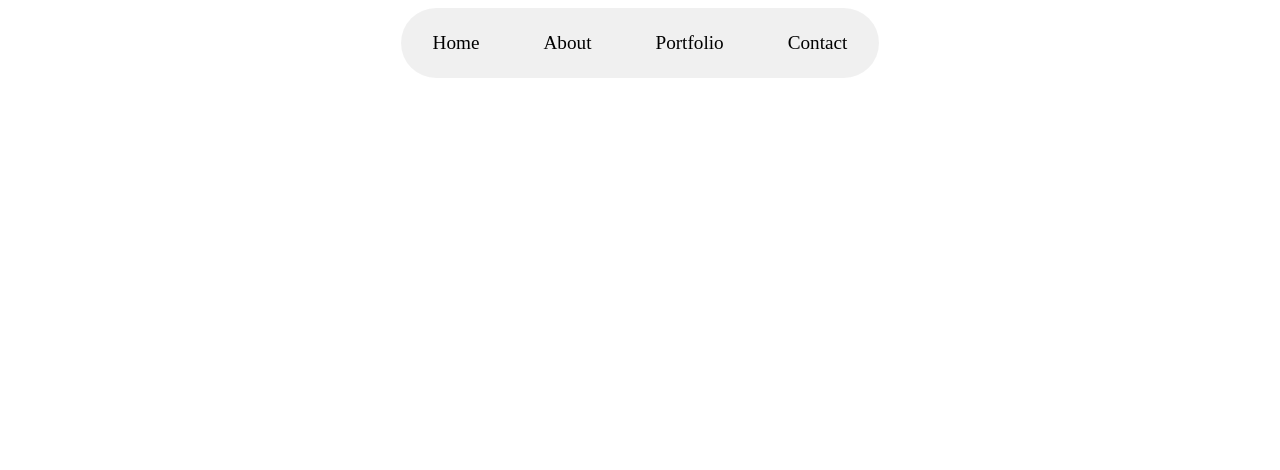
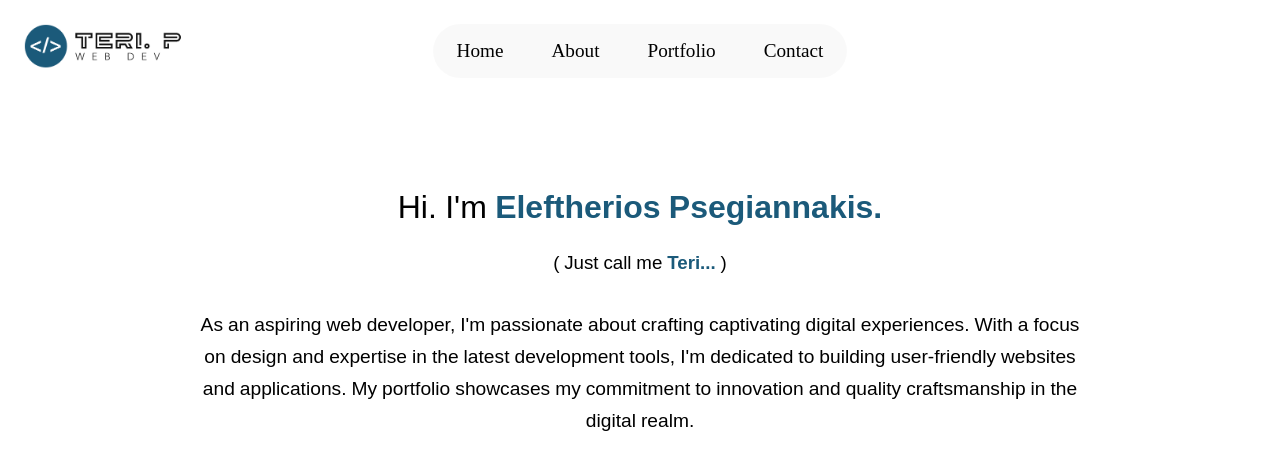
Before and after one commit to Psegiannakis/my-portfolio, a React (Vite) app: page / in a window 1280 px wide. Shown: the top 470 px of the page. Built offline with nearby package versions, Linux system fonts and the light colour scheme.

Commit message:
start hero 1

```diff
--- a/src/Header.jsx
+++ b/src/Header.jsx
@@ -3,6 +3,7 @@ import "../styles/header.css";
 export default function Header() {
   return (
     <>
+      <img className="logo" src="/logo.png" alt="my logo" />
       <div className="header-div">
         <div className="header">
           <h2>Home</h2>
--- /dev/null
+++ b/src/Hero.jsx
@@ -0,0 +1,24 @@
+import "../styles/hero.css";
+
+export default function Hero() {
+  return (
+    <>
+      <div className="hero-main">
+        <h1>
+          Hi. I'm <span className="color-text">Eleftherios Psegiannakis.</span>
+        </h1>
+        <h3>
+          ( Just call me <span className="color-text">Teri...</span> )
+        </h3>
+        <p className="para">
+          As an aspiring web developer, I'm passionate about crafting
+          captivating digital experiences. With a focus on design and expertise
+          in the latest development tools, I'm dedicated to building
+          user-friendly websites and applications. My portfolio showcases my
+          commitment to innovation and quality craftsmanship in the digital
+          realm.
+        </p>
+      </div>
+    </>
+  );
+}
--- a/src/main.jsx
+++ b/src/main.jsx
@@ -1,9 +1,11 @@
 import React from "react";
 import ReactDOM from "react-dom/client";
 import Header from "./Header";
+import Hero from "./Hero";
 
 ReactDOM.createRoot(document.getElementById("root")).render(
   <React.StrictMode>
     <Header />
+    <Hero />
   </React.StrictMode>
 );
--- a/styles/header.css
+++ b/styles/header.css
@@ -1,12 +1,19 @@
 .header-div {
   display: flex;
   justify-content: center;
+  padding: 1rem 1rem;
+}
+
+.logo {
+  position: absolute;
+  width: 10rem;
+  padding: 1rem 1rem;
 }
 
 .header {
   display: flex;
   border-radius: 4rem;
-  background-color: rgba(0, 0, 0, 0.06);
+  background-color: rgba(0, 0, 0, 0.025);
   width: fit-content;
 }
 
@@ -16,18 +23,9 @@ h2 {
   font-style: normal;
   font-size: 1.2rem;
   margin: 1rem 1.5rem;
-  padding: 0.5rem 0.5rem;
 }
 
 h2:hover {
-  background-image: linear-gradient(
-    to right,
-    rgba(86, 94, 136, 0.127),
-    rgb(110, 67, 169),
-    rgba(161, 14, 224, 0.768)
-  );
-  padding: 1rem 1.5rem;
-  margin: 0.5rem 0.5rem;
-  border-radius: 4rem;
+  color: #1b5a7a;
   cursor: pointer;
 }
--- /dev/null
+++ b/styles/hero.css
@@ -0,0 +1,27 @@
+* {
+  font-family: "Noto Sans Khojki", sans-serif;
+  font-weight: 400;
+  font-style: normal;
+}
+
+.hero-main {
+  display: flex;
+  flex-direction: column;
+  justify-content: center;
+  align-items: center;
+  line-height: 1rem;
+  padding-top: 5rem;
+}
+
+.color-text {
+  color: #1b5a7a;
+  font-weight: 600;
+}
+
+.para {
+  width: fit-content;
+  text-align: center;
+  padding: 0 15%;
+  font-size: larger;
+  line-height: 2rem;
+}
```
Also changed, not shown: public/logo.png (added).
